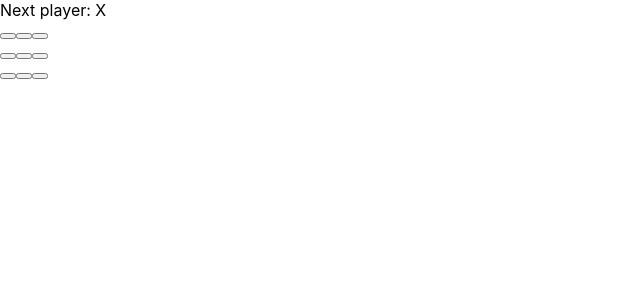
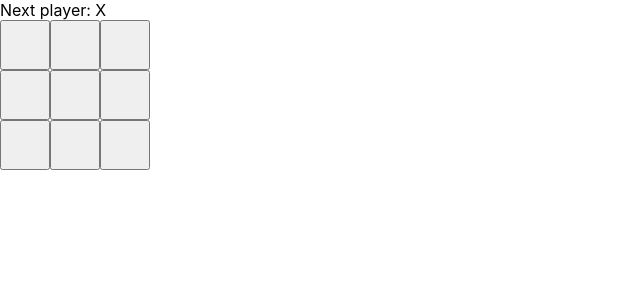
Before and after one commit to james-wienecke/react-typescript-tictactoe, a React (Create React App) app: page / in a window 1280 px wide. Shown: the top 300 px of the page, without its empty margins (0-640 px from the left). Built offline with nearby package versions, Linux system fonts and the light colour scheme.

Commit message:
Wrote some basic CSS to make the game board squares easier to click (and square).

```diff
--- a/src/Game.css
+++ b/src/Game.css
@@ -0,0 +1,7 @@
+.board-row {
+    display: flex;
+}
+.square {
+    width: 50px;
+    height: 50px;
+}
```
